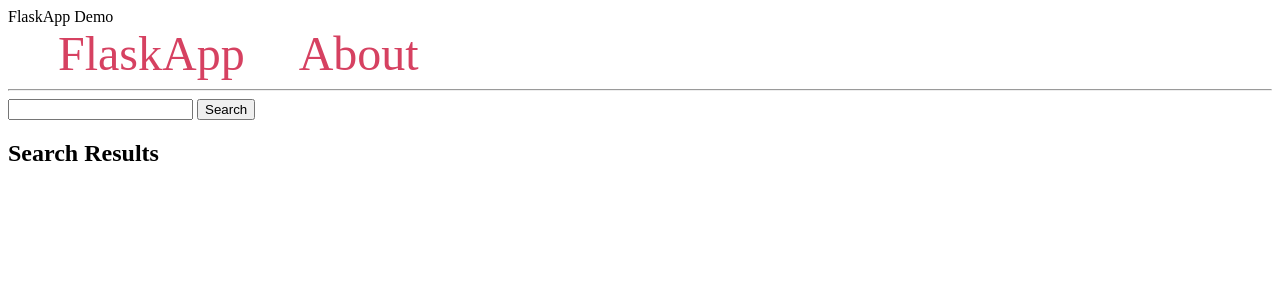
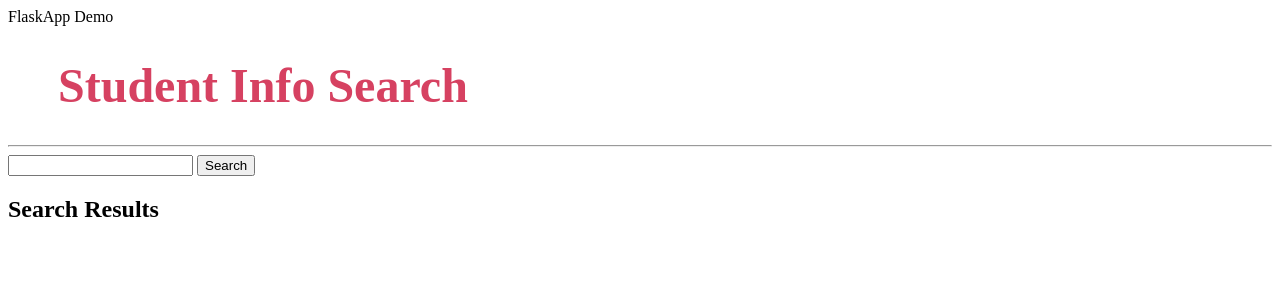
Before and after one commit to ECGDSC/Web-Project, a Flask app: page / in a window 1280 px wide. Shown: the top 300 px of the page. Run offline with Flask 3, Linux system fonts and the light colour scheme.

Commit message:
added comments to code

```diff
--- a/Backend Example Code/app.py
+++ b/Backend Example Code/app.py
@@ -36,22 +36,28 @@ def initialize_database():
 
 # opens a connection to the user_database.db database
 def get_db_connection():
+    # call the function that initializes the database
     initialize_database()
     conn = sqlite3.connect("user_database.db")
     conn.row_factory = sqlite3.Row
     return conn
 
 # WEB ROUTES
+# when accessing "https:~/" it should open the main frontend page of website
 @app.route("/")
 def index():
     conn = get_db_connection()
+    # return the basis frontend page
     return render_template("index.html")
 
 # API ROUTES
+# when accessing "https:~/api/all" it will show raw data (which is not something you would see as a user!)
+# define methods to be http GET request
 @app.route("/api/all", methods=["GET"])
 def getAll():
     conn = sqlite3.connect("user_database.db")
     cursor = conn.cursor()
+    # using SQL query to retrieve desired information from database
     all_users = conn.execute("SELECT * FROM users").fetchall()
     return all_users
 
--- a/Backend Example Code/templates/index.html
+++ b/Backend Example Code/templates/index.html
@@ -4,13 +4,14 @@
     <meta charset="UTF-8">
     <titl>FlaskApp Demo</titl>
     <style>
+        /* CSS */
         .user {
             padding: 10px;
             margin: 5px;
             background-color: #f3f3f3
         }
 
-        nav a {
+        h1 {
             color: #d64161;
             font-size: 3em;
             margin-left: 50px;
@@ -28,10 +29,7 @@
     </style>
 </head>
 <body>
-    <nav>
-        <a href="{{ url_for('index') }}">FlaskApp</a>
-        <a href="#">About</a>
-    </nav>
+    <h1>Student Info Search</h1>
     <hr>
     <div class="content">
         <input type="text" id="search_name"></input>
@@ -40,7 +38,8 @@
         <table id="search-table"></table>
     </div>
 
-    <!-- We need Jquery to perform an API request, so lets add it to the page with a CDN tag -->
+    <!-- We need Jquery to perform an API request -->
+    <!-- The code below is similar to an import statement in python. Allows us to use Jquery -->
     <script
         src="https://cdnjs.cloudflare.com/ajax/libs/jquery/3.7.1/jquery.min.js"
         integrity="sha512-v2CJ7UaYy4JwqLDIrZUI/4hqeoQieOmAZNXBeQyjo21dadnwR+8ZaIJVT8EE2iyI61OV8e6M8PP2/4hpQINQ/g=="
@@ -49,13 +48,16 @@
     </script>
 
     <script>
+        // frontend search
         function search(name) {
 
             $.ajax({
+                // url for API request which gets all data from database
                 url: 'http://localhost:5000/api/all',
                 type: 'GET',
+
                 success: function(result) {
-
+                    // create header for the result table
                     let headerHTML = `
                     <tr>
                         <th>ID</th>
@@ -63,9 +65,10 @@
                         <th>Email</th>
                     </tr>
                     `;
+                    // setting innerHTML (HTML inside a tag) of <table id="search-table"></table> to be headerHTML
                     document.getElementById("search-table").innerHTML = headerHTML;
 
-                    // table created in sqlite3 will by default have an array data type
+                    // looping through raw data to find the searched name
                     for (const [key, user] of Object.entries(result)) {
                         if (user[1].includes(name)) {
                             console.log(name, user);
```
Also changed, not shown: Backend Example Code/user_database.db.
